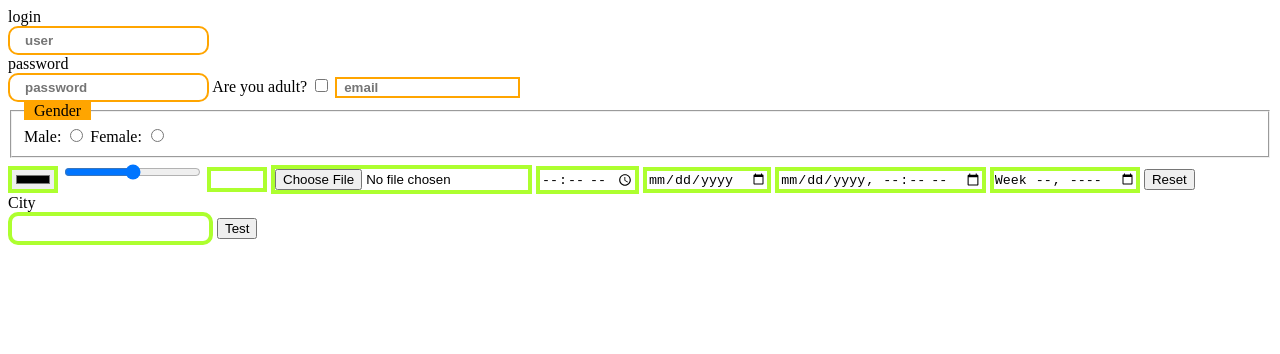
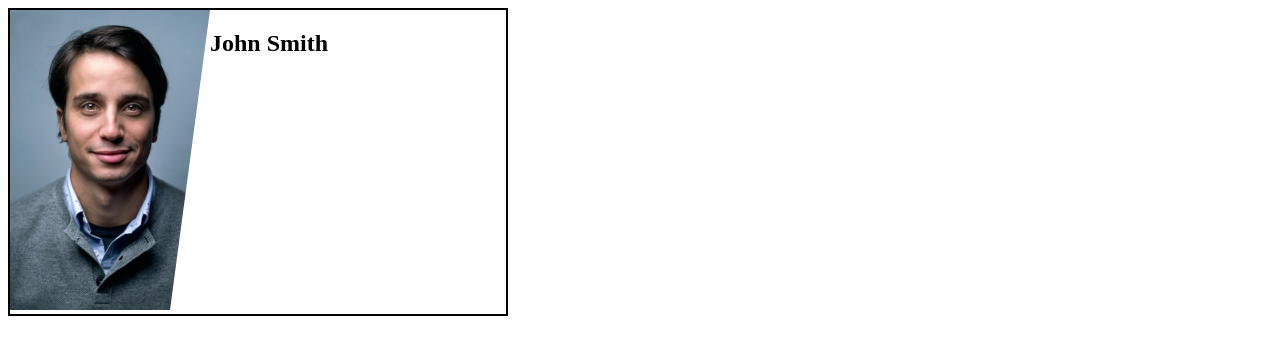
Before and after one commit to DovzhenkoDenys1989/fm_forms_example-classwork-10.03.2021, a plain HTML site: page index.html in a window 1280 px wide. Drawn offline with Linux system fonts and the light colour scheme.

Commit message:
Add clip-path example

```diff
--- a/essets/css/style.css
+++ b/essets/css/style.css
@@ -1,36 +1,21 @@
 *{
   box-sizing: border-box;
 }
-input[type="text"], input[type="password"]{
-  padding: 5px 10px;
-  border-radius: 10px;
+
+.card-wrapper{
+  width: 500px;
+  display: flex;
+  border: 2px solid black;
 }
 
-input:required{
-  display: inline-block;
-  position: relative;
-  border: 2px solid orange;
+.profile-image{
+  width: 100%;
+  height: 100%;
+  object-fit: contain;
+  clip-path: polygon(0 0, 100% 0%, 80% 100%, 0% 100%);
 }
 
-input:focus{
-  outline: none;
+.photo-wrapper{
+  height: 100%;
+  flex-basis: 200px;
 }
-input:focus::placeholder{
-  font-style: italic;
-  font-size: 15px;
-}
-
-input::placeholder{
-  padding-left: 5px;
-  font-weight: bold;
-
-}
-
-input:valid{
-  border: 4px solid greenyellow;
-}
-legend{
-  background-color: orange;
-  padding: 0 10px;
-
-}
--- a/index.html
+++ b/index.html
@@ -8,93 +8,15 @@
     <title>Document</title>
   </head>
   <body>
-    <form>
-      <label>
-        <div>login</div>
-        <input
-          name="username"
-          type="text"
-          minlength="5"
-          maxlength="10"
-          placeholder="user"
-          required
-        />
-      </label>
-      <!--<input type="button" value="test" />-->
-      <label>
-        <div>password</div>
-        <input
-          name="password"
-          type="password"
-          minlength="5"
-          maxlength="15"
-          placeholder="password"
-          required
-        />
-      </label>
-      <label>
-        <span>Are you adult?</span>
-        <input type="checkbox">
-      </label>
+    <article class="card-wrapper">
+      <div class="photo-wrapper">
+        <img class="profile-image" src="./essets/images/portrait.jpg" alt="John Smith">
+      </div>
+      <div class="content-container">
+        <h2>John Smith</h2>
 
-      <input name="email" type="email" placeholder="email" required>
-      <fieldset>
-        <legend>Gender</legend>
-        <label>
-        Male:
-       <input value="male" name="gender" type="radio">
-       </label>
-       <label>
-         Female:
-         <input value="female" name="gender" type="radio">
-       </label>
-      </fieldset>
-      <input name="color" type="color">
-      <input type="range">
-      <input name="age" type="number" min="0" max="10" step="5">
-      <label>
-        <input name="document" type="file">
-      </label>
-      <input type="time">
-      <input type="date">
-      <input type="datetime-local">
-      <input type="week">
-      <input type="reset">
-      <label>
-        <div>City</div>
-        <input list="citySelector" type="text">
-      </label>
-      <datalist id="citySelector">
-        <option>Zaporizhzhia</option>
-        <option>Kyiv</option>
-        <option >Lviv</option>
-      </datalist>
+      </div>
+    </article>
 
-
-      <button type="submit">Test</button>
-    </form>
   </body>
 </html>
-<!--<input type="button">
-<input type="checkbox">
-<input type="color">
-<input type="date">
-<input type="datetime-local">
-<input type="email">
-<input type="file">
-<input type="hidden">
-<input type="image">
-<input type="month">
-<input type="number">
-<input type="password">
-<input type="radio">
-<input type="range">
-<input type="reset">
-<input type="search">
-<input type="submit">
-<input type="tel">
-<input type="text">
-<input type="time">
-<input type="url">
-<input type="week">*/
--->
```
Also changed, not shown: essets/images/portrait.jpg (added).
